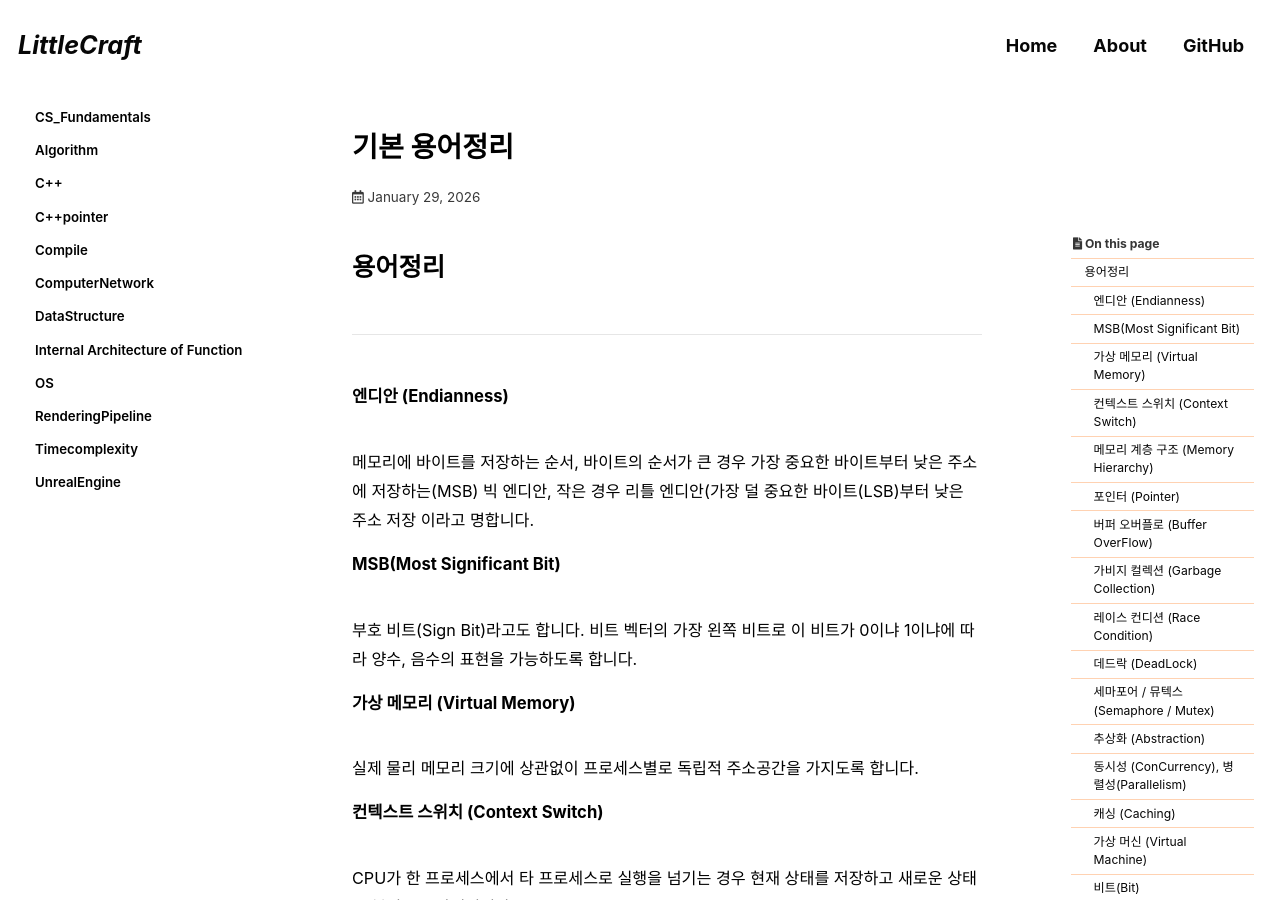
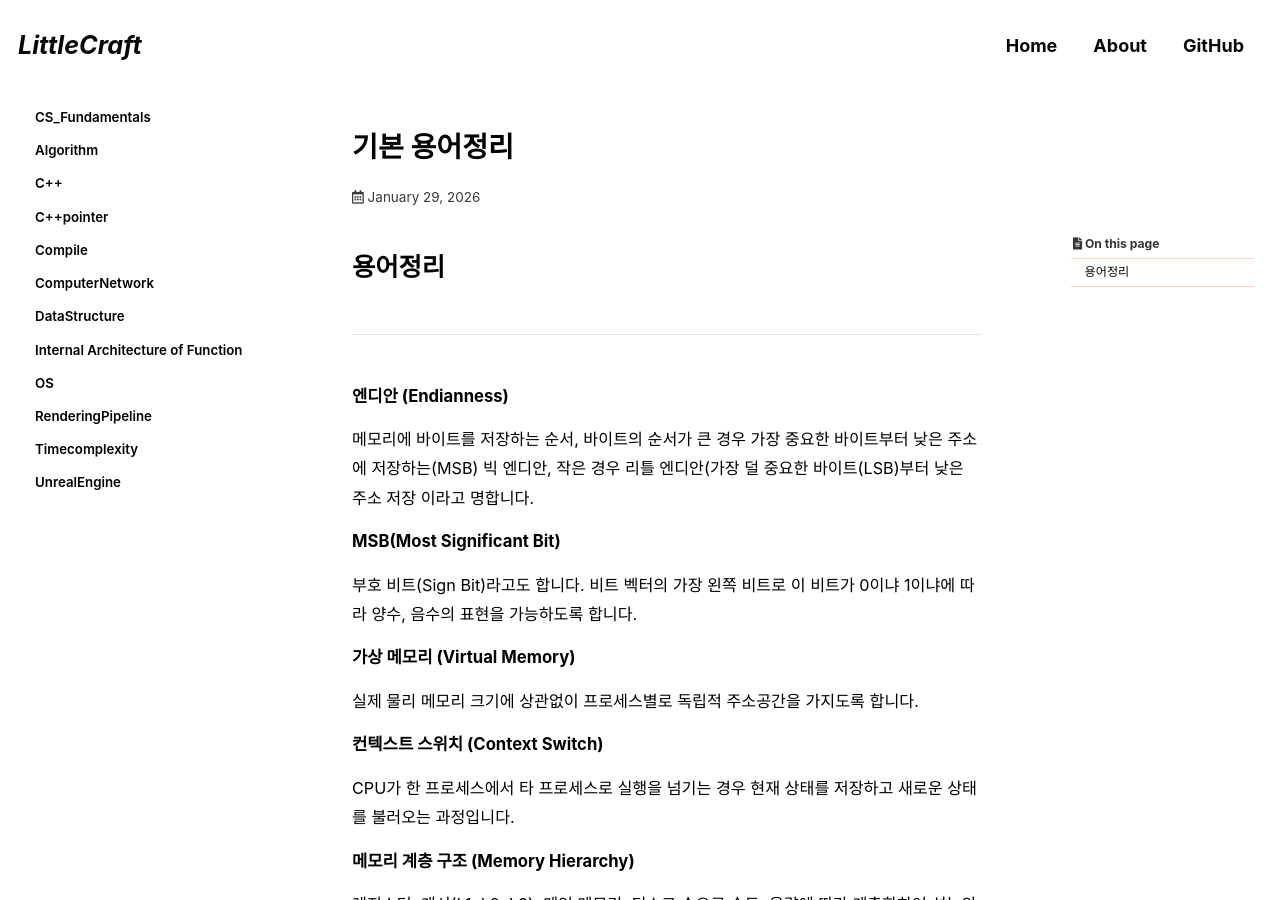
Before and after one commit to ElveCity/ElveCity.github.io, a Jekyll site: the page built from _posts/2026-02-04-CS_Fundamentals.md, in a window 1280 px wide and 900 px high. Built offline with Jekyll 4.4.1, drawn with Linux system fonts in a browser that asks for light colours; cached includes are drawn as plain includes; some web fonts are replaced; comment, search, counter and statistics services are not loaded; some of the changed text lies outside the part shown.

Commit message:
fix : v0.6 docs correction

```diff
--- a/_posts/2026-02-04-CS_Fundamentals.md
+++ b/_posts/2026-02-04-CS_Fundamentals.md
@@ -18,79 +18,79 @@ last_modified_at: 2026-02-04
 
 # 용어정리
 ***
-###### 엔디안 (Endianness)
+<h6 style="margin-bottom:6px">엔디안 (Endianness)</h6>
 메모리에 바이트를 저장하는 순서, 바이트의 순서가 큰 경우 가장 중요한 바이트부터 낮은 주소에 저장하는(MSB) 빅 엔디안,
 작은 경우 리틀 엔디안(가장 덜 중요한 바이트(LSB)부터 낮은 주소 저장 이라고 명합니다.
 
-###### MSB(Most Significant Bit)
+<h6 style="margin-bottom:6px">MSB(Most Significant Bit)</h6>
 부호 비트(Sign Bit)라고도 합니다. 비트 벡터의 가장 왼쪽 비트로 이 비트가 0이냐 1이냐에 따라 양수, 음수의 표현을 가능하도록 합니다.
 
-###### 가상 메모리 (Virtual Memory)
+<h6 style="margin-bottom:6px">가상 메모리 (Virtual Memory)</h6>
 실제 물리 메모리 크기에 상관없이 프로세스별로 독립적 주소공간을 가지도록 합니다.
 
-###### 컨텍스트 스위치 (Context Switch)
+<h6 style="margin-bottom:6px">컨텍스트 스위치 (Context Switch)</h6>
 CPU가 한 프로세스에서 타 프로세스로 실행을 넘기는 경우 현재 상태를 저장하고 새로운 상태를 불러오는 과정입니다.
 
-###### 메모리 계층 구조 (Memory Hierarchy)
+<h6 style="margin-bottom:6px">메모리 계층 구조 (Memory Hierarchy)</h6>
 레지스터, 캐시(L1, L2, L3), 메인 메모리, 디스크 순으로 속도, 용량에 따라 계층화하여 성능의 최적화를 꾀합니다.
 
-###### 포인터 (Pointer)
+<h6 style="margin-bottom:6px">포인터 (Pointer)</h6>
 데이터가 저장된 메모리 주소를 가리키는 변수, 주소값을 저장합니다.
 
 주소에 저장된 데이터의 종류가 무엇인지에 대한 타입(Type)정보를 포함합니다.
 
-###### 버퍼 오버플로 (Buffer OverFlow)
+<h6 style="margin-bottom:6px">버퍼 오버플로 (Buffer OverFlow)</h6>
 할당된 메모리 공간(버퍼) 보다 더 큰 데이터가 입력되어 인접 메모리를 침범하는 형태입니다. 보안 공격의 핵심 경로가 됩니다.
 
-###### 가비지 컬렉션 (Garbage Collection)
+<h6 style="margin-bottom:6px">가비지 컬렉션 (Garbage Collection)</h6>
 더 이상 접근이 불가능하며 사용될 수 없는 메모리를 시스템이 자동으로 회수하는 기능입니다.
 
-###### 레이스 컨디션 (Race Condition)
+<h6 style="margin-bottom:6px">레이스 컨디션 (Race Condition)</h6>
 둘 이상의 프로세스가 공유자원에 접근하여 접근 순서에 따라 결과가 달라지는 상태를 의미합니다.
 
-###### 데드락 (DeadLock)
+<h6 style="margin-bottom:6px">데드락 (DeadLock)</h6>
 교착 상태라고도 합니다. 두 프로세스가 서로의 리소스에 대한 대기로 지속적인 대기로 진행이 불가능한 상태를 의미합니다.
 
-###### 세마포어 / 뮤텍스 (Semaphore / Mutex)
+<h6 style="margin-bottom:6px">세마포어 / 뮤텍스 (Semaphore / Mutex)</h6>
 한 번에 한 프로세스만 자원을 사용하도록 통제하는 상태를 의미합니다.
 
-###### 추상화 (Abstraction)
+<h6 style="margin-bottom:6px">추상화 (Abstraction)</h6>
 하드웨어의 물리 구현을 숨기고 프로그래머가 사용하기 쉽도록 논리적 모델을 제공하는 개념입니다.
 
-###### 동시성 (ConCurrency), 병렬성(Parallelism)
+<h6 style="margin-bottom:6px">동시성 (ConCurrency), 병렬성(Parallelism)</h6>
 동시성은 여러 작업이 겹치는 시간 동안 실행되는 논리 개념
 
 병렬성은 여러 작업을 동시에 실제 실행하여 속도를 높이는 물리 개념입니다.
 
-###### 캐싱 (Caching)
+<h6 style="margin-bottom:6px">캐싱 (Caching)</h6>
 더 빠르고 작은 저장 장치를 바로 아래의 느리고 큰 저장 장치의 임시 보관소로 사용합니다.
 
 이를 통하여 전체적인 데이터 접근 속도의 증진을 꾀합니다.
 
-###### 가상 머신 (Virtual Machine)
+<h6 style="margin-bottom:6px">가상 머신 (Virtual Machine)</h6>
 컴퓨터 시스템 전체(OS + Hardware)를 소프트웨어로 구현, 다른 추상화 층을 만드는 개념입니다.
 이를 통해 한 개의 물리적 컴퓨터에서 여러 개의 서로 다른 운영체제를 동시에 독립 실행 가능하도록 합니다.
 
-###### 비트(Bit)
+<h6 style="margin-bottom:6px">비트(Bit)</h6>
 Binary Digit, 컴퓨터가 정보를 처리하는 가장 작은 단위에 해당합니다.
 0은 0V, 1은 약 4.5~5.5V 사이의 전압을 가하는 경우 발생하는 상태와 플립플롭과 같은 하드웨어의 결합을 통하여
 해당 상태를 물리적으로 저장하며 하드웨어의 상태별로 휘발성의 존재 유무, 지속적인 저장 가능 유무에 따라서
 RAM과 DISK와 같은 저장장치로 구분하도록 합니다.
 
-###### 바이트(Byte)
+<h6 style="margin-bottom:6px">바이트(Byte)</h6>
 대부분의 컴퓨터에서 주소가 지정 가능한 최소 메모리 단위로 8개의 비트를 묶음으로 할 때 1개의 바이트를
 생성가능하도록 합니다. 비트가 4개로 결합된 경우는 니블(Nibble)이 있습니다.
 
-###### 워드 크기(Word Size)
+<h6 style="margin-bottom:6px">워드 크기(Word Size)</h6>
 시스템의 포인터 변수 크기를 나타내는 지표에 해당합니다.
 32비트 기기는 4바이트, 64비트 기기는 8바이트의 워드 크기를 가집니다. 이는 해당 시스템이 한 번에 처리할 수 있는
 데이터의 양, 가상 주소 공간의 최대 크기를 결정짓습니다.
 
-###### 마스킹(Masking)
+<h6 style="margin-bottom:6px">마스킹(Masking)</h6>
 비트 패턴을 왼쪽, 오른쪽으로 밀어내는 연산을 의미합니다.
 
-###### 논리적 시프트(Logical Shift)
+<h6 style="margin-bottom:6px">논리적 시프트(Logical Shift)</h6>
 빈 공간을 0으로 채우는 방식입니다.
 
-###### 산술적 시프트(Arithmetic Shift)
+<h6 style="margin-bottom:6px">산술적 시프트(Arithmetic Shift)</h6>
 부호 비트의 보존을 위해 빈 공간을 원래의 가장 왼쪽 비트(부호비트)로 채우는 형태입니다.
```
